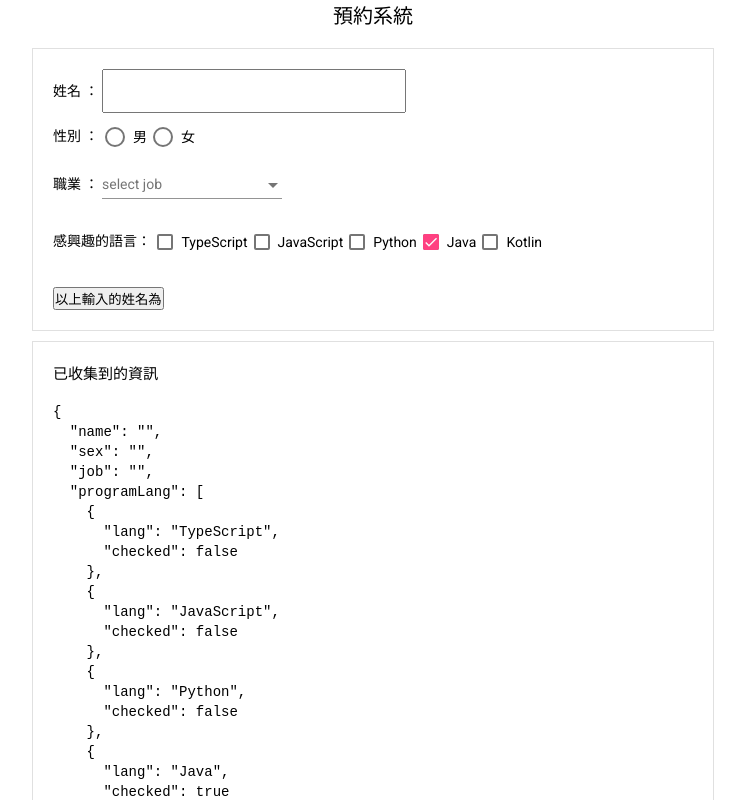
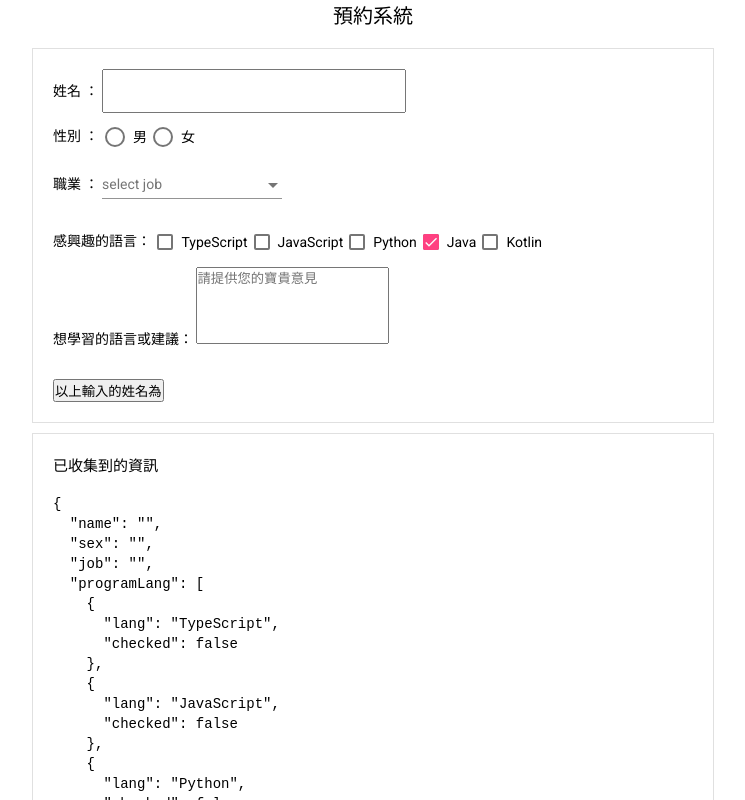
Before and after one commit to SherlinKuo/sampleWebForm, an Angular app: page / in a window 1280 px wide. Shown: the top 800 px of the page, without its empty margins (267-1012 px from the left). Built offline with nearby package versions, Linux system fonts and the light colour scheme.

Commit message:
第二步-textarea

```diff
--- a/src/app/components/form/form.component.html
+++ b/src/app/components/form/form.component.html
@@ -53,6 +53,12 @@
                 <mat-checkbox [(ngModel)]="item.checked">{{item.lang}}</mat-checkbox>
             </span>
         </li>
+
+        <li>
+            想學習的語言或建議：
+            <textarea rows=5 cols=22 [(ngModel)]="profile.message" style="resize:none;" placeholder="請提供您的寶貴意見"></textarea>
+        </li>
+
     </ul>
     <br>
     <button (click)="check()">以上輸入的姓名為</button>
--- a/src/app/components/form/form.component.ts
+++ b/src/app/components/form/form.component.ts
@@ -34,7 +34,8 @@ export class FormComponent implements OnInit {
         lang: "Kotlin",
         checked: false
       },
-    ]
+    ],
+    message: ''
   }
 
   jobList = ["學生", "老師", "工程師", "自由業", "其他"]
```
